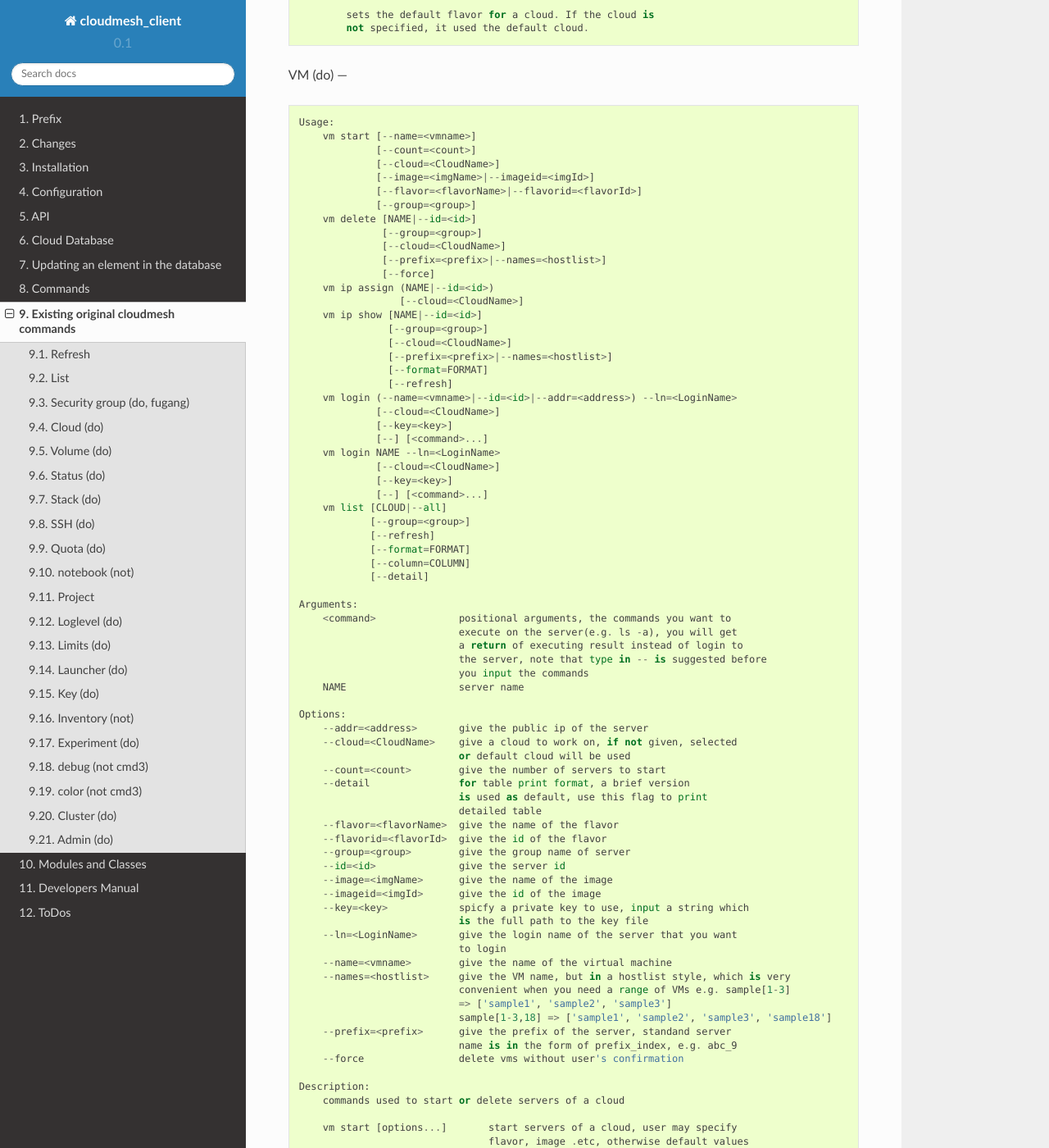
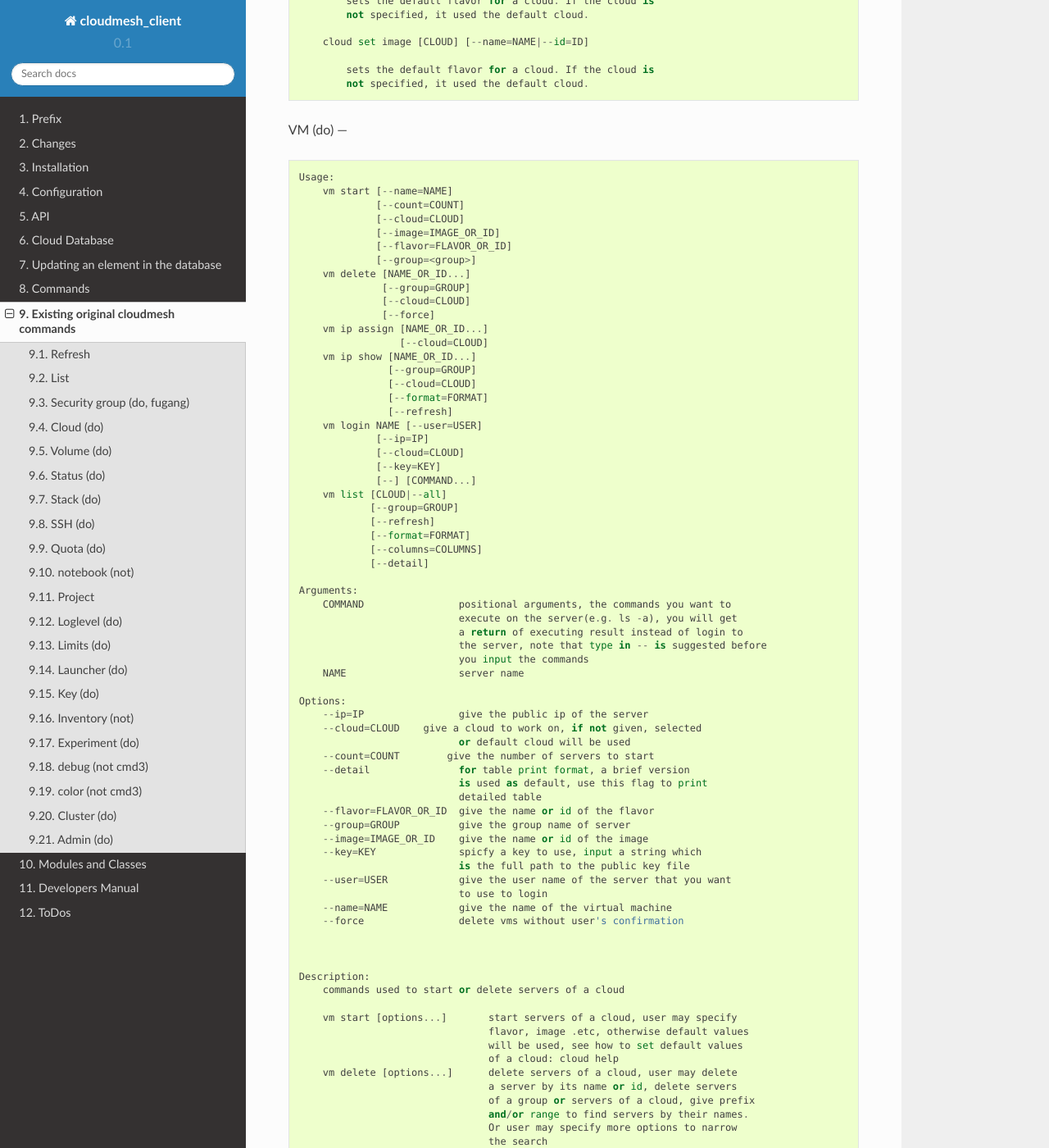
Before and after one commit to cloudmesh/client, a Sphinx documentation site: the page built from docs/source/old.rst, in a window 1280 px wide and 1400 px high, scrolled down 4847 px. Shown: the whole window at 82% size. Built offline with Sphinx 7.4.7 and the Read the Docs theme 2.0.0, drawn with Linux system fonts in a browser that asks for light colours; pages that are not in the unit, such as notebooks, are missing from menus; some of the changed text lies outside the part shown.

Commit message:
improve vm command

```diff
--- a/docs/source/old.rst
+++ b/docs/source/old.rst
@@ -171,28 +171,30 @@ Cloud (do)
 ::
 
         Usage:
-            cloud [list] [--column=COLUMN] [--format=FORMAT]
-            cloud info [CLOUD|--all] [--format=FORMAT]
+            cloud refresh
+            cloud list [CLOUD...] [--refresh] [--columns=COLUMNS] [--format=FORMAT] [--details]
             cloud alias NAME [CLOUD]
-            cloud select [CLOUD]
-            cloud on [CLOUD]
-            cloud off [CLOUD]
-            cloud add <cloudYAMLfile> [--force]
-            cloud remove [CLOUD|--all]
-            cloud default [CLOUD|--all]
+            cloud on [CLOUD...]
+            cloud off [CLOUD...]
+            cloud TODO add YAMLFILE [--force] REMOVE_REPLACED_BY_REGISTER
+            cloud TODO remove [CLOUD|--all]   MOVE_TO_REGISTER
+	    cloud default
+	    cloud default CLOUD
             cloud set flavor [CLOUD] [--name=NAME|--id=ID]
             cloud set image [CLOUD] [--name=NAME|--id=ID]
+
+	TODO: aad the selector
 
         Arguments:
 
           CLOUD                  the name of a cloud
-          <cloudYAMLfile>        a yaml file (with full file path) containing
+          YAMLFILE               a yaml file (with full file path) containing
                                  cloud information
           NAME                   name for a cloud (or flavor and image)
 
         Options:
 
-           --column=COLUMN       specify what information to display in
+           --columns=COLUMNS       specify what information to display in
                                  the columns of the list command. For
                                  example, --column=active,label prints the
                                  columns active and label. Available
@@ -289,42 +293,37 @@ VM (do)
 ::
 
             Usage:
-                vm start [--name=<vmname>]
-                         [--count=<count>]
-                         [--cloud=<CloudName>]
-                         [--image=<imgName>|--imageid=<imgId>]
-                         [--flavor=<flavorName>|--flavorid=<flavorId>]
+                vm start [--name=NAME]
+                         [--count=COUNT]
+                         [--cloud=CLOUD]
+                         [--image=IMAGE_OR_ID]
+                         [--flavor=FLAVOR_OR_ID]
                          [--group=<group>]
-                vm delete [NAME|--id=<id>]
-                          [--group=<group>]
-                          [--cloud=<CloudName>]
-                          [--prefix=<prefix>|--names=<hostlist>]
+                vm delete [NAME_OR_ID...]
+                          [--group=GROUP]
+                          [--cloud=CLOUD]
                           [--force]
-                vm ip assign (NAME|--id=<id>)
-                             [--cloud=<CloudName>]
-                vm ip show [NAME|--id=<id>]
-                           [--group=<group>]
-                           [--cloud=<CloudName>]
-                           [--prefix=<prefix>|--names=<hostlist>]
+                vm ip assign [NAME_OR_ID...]
+                             [--cloud=CLOUD]
+                vm ip show [NAME_OR_ID...]
+                           [--group=GROUP]
+                           [--cloud=CLOUD]
                            [--format=FORMAT]
                            [--refresh]
-                vm login (--name=<vmname>|--id=<id>|--addr=<address>) --ln=<LoginName>
-                         [--cloud=<CloudName>]
-                         [--key=<key>]
-                         [--] [<command>...]
-                vm login NAME --ln=<LoginName>
-                         [--cloud=<CloudName>]
-                         [--key=<key>]
-                         [--] [<command>...]
+                vm login NAME [--user=USER]
+		         [--ip=IP]
+                         [--cloud=CLOUD]
+                         [--key=KEY]
+                         [--] [COMMAND...]
                 vm list [CLOUD|--all]
-                        [--group=<group>]
+                        [--group=GROUP]
                         [--refresh]
                         [--format=FORMAT]
-                        [--column=COLUMN]
+                        [--columns=COLUMNS]
                         [--detail]
 
             Arguments:
-                <command>              positional arguments, the commands you want to
+                COMMAND                positional arguments, the commands you want to
                                        execute on the server(e.g. ls -a), you will get
                                        a return of executing result instead of login to
                                        the server, note that type in -- is suggested before
@@ -332,31 +331,24 @@ VM (do)
                 NAME                   server name
 
             Options:
-                --addr=<address>       give the public ip of the server
-                --cloud=<CloudName>    give a cloud to work on, if not given, selected
+                --ip=IP                give the public ip of the server
+                --cloud=CLOUD    give a cloud to work on, if not given, selected
                                        or default cloud will be used
-                --count=<count>        give the number of servers to start
+                --count=COUNT        give the number of servers to start
                 --detail               for table print format, a brief version
                                        is used as default, use this flag to print
                                        detailed table
-                --flavor=<flavorName>  give the name of the flavor
-                --flavorid=<flavorId>  give the id of the flavor
-                --group=<group>        give the group name of server
-                --id=<id>              give the server id
-                --image=<imgName>      give the name of the image
-                --imageid=<imgId>      give the id of the image
-                --key=<key>            spicfy a private key to use, input a string which
-                                       is the full path to the key file
-                --ln=<LoginName>       give the login name of the server that you want
-                                       to login
-                --name=<vmname>        give the name of the virtual machine
-                --names=<hostlist>     give the VM name, but in a hostlist style, which is very
-                                       convenient when you need a range of VMs e.g. sample[1-3]
-                                       => ['sample1', 'sample2', 'sample3']
-                                       sample[1-3,18] => ['sample1', 'sample2', 'sample3', 'sample18']
-                --prefix=<prefix>      give the prefix of the server, standand server
-                                       name is in the form of prefix_index, e.g. abc_9
+                --flavor=FLAVOR_OR_ID  give the name or id of the flavor
+                --group=GROUP          give the group name of server
+                --image=IMAGE_OR_ID    give the name or id of the image
+                --key=KEY              spicfy a key to use, input a string which
+                                       is the full path to the public key file
+                --user=USER            give the user name of the server that you want
+                                       to use to login
+                --name=NAME            give the name of the virtual machine
                 --force                delete vms without user's confirmation
+
+
 
             Description:
                 commands used to start or delete servers of a cloud
```
Also changed, not shown: other parts of docs/source/old.rst (+8 -0 lines).
